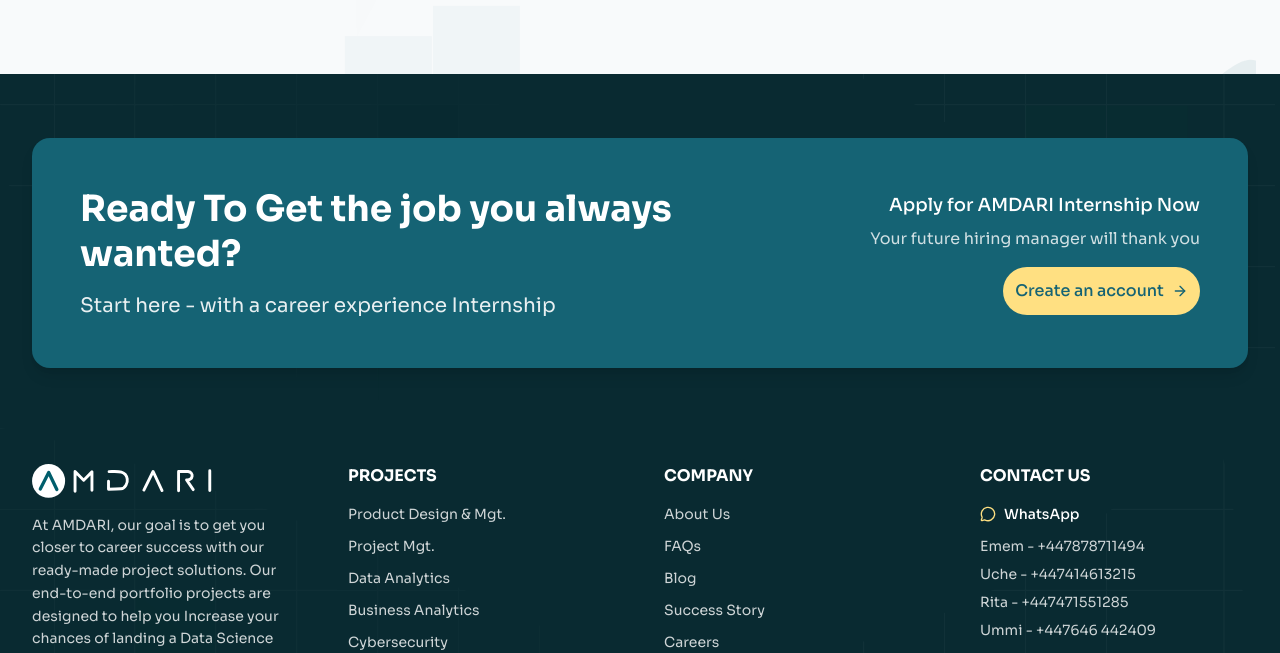
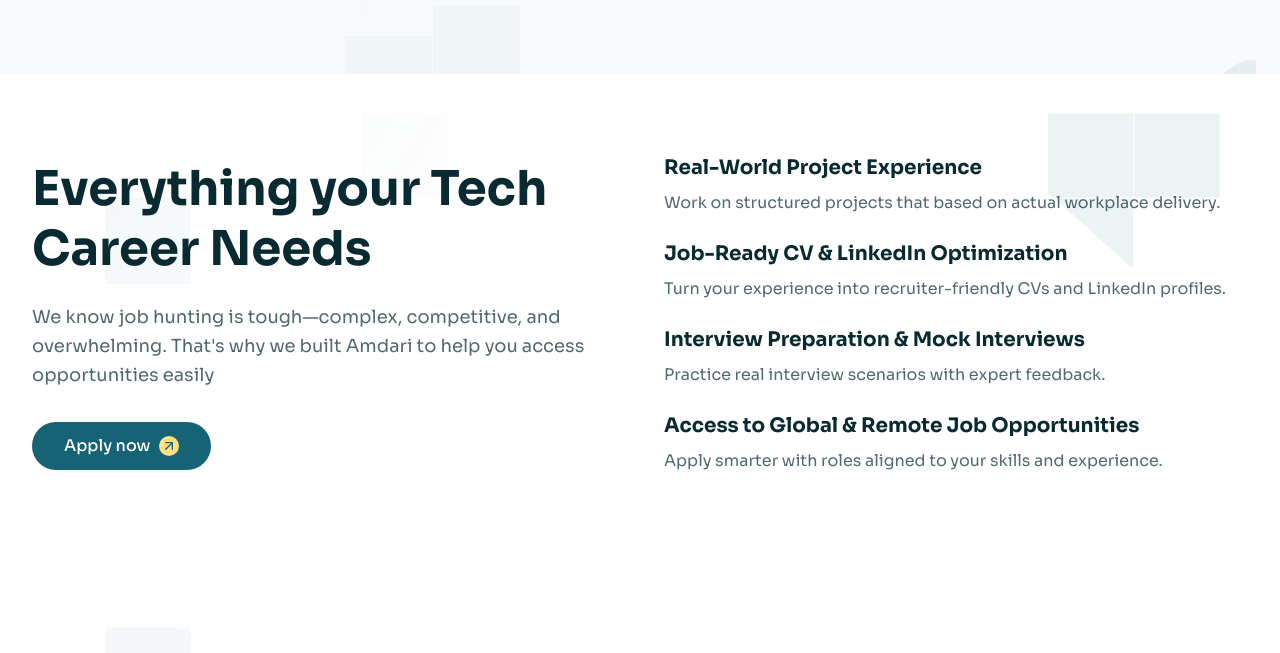
Before and after one commit to Efemena-10Alytics/amdar-ims, a Next.js app: page /internship-program in a window 1280 px wide. Shown: the part 3167-3820 px from the top of the page. Built offline with nearby package versions, Linux system fonts and the light colour scheme.

Commit message:
added the testimonial section

```diff
--- a/src/app/(landing-pages)/internship-program/page.tsx
+++ b/src/app/(landing-pages)/internship-program/page.tsx
@@ -1,6 +1,7 @@
 import InternshipHero from '@/components/_core/landing-pages/internship-program/hero'
 import Partners from '@/components/_core/landing-pages/internship-program/partners'
 import WhatWeOffer from '@/components/_core/landing-pages/internship-program/what-we-offer/index'
+import Testimonial from '@/components/_core/landing-pages/internship-program/testimonial'
 
 const InternShipProgram = () => {
   return (
@@ -8,6 +9,7 @@
       <InternshipHero />
       <WhatWeOffer/>
       <Partners/>
+      <Testimonial/>
     </div>
   )
 }
--- a/src/components/_core/landing-pages/internship-program/partners/index.tsx
+++ b/src/components/_core/landing-pages/internship-program/partners/index.tsx
@@ -10,7 +10,6 @@
 
   return (
     <div className="bg-[#F8FAFB] min-h-150 py-12 lg:py-20 relative overflow-hidden">
-      {/* Subtle background patterns */}
       {/* Ellipse Overlay */}
       <div
         className="absolute inset-0 z-1"
--- /dev/null
+++ b/src/components/_core/landing-pages/internship-program/testimonial.tsx
@@ -0,0 +1,81 @@
+import React from 'react';
+import { Button } from '@/components/ui/button';
+import { cn } from '@/lib/utils';
+import { ArrowUpRight } from 'lucide-react';
+
+const Testimonial = () => {
+  const benefits = [
+    {
+      title: 'Real-World Project Experience',
+      description: 'Work on structured projects that based on actual workplace delivery.',
+    },
+    {
+      title: 'Job-Ready CV & LinkedIn Optimization',
+      description: 'Turn your experience into recruiter-friendly CVs and LinkedIn profiles.',
+    },
+    {
+      title: 'Interview Preparation & Mock Interviews',
+      description: 'Practice real interview scenarios with expert feedback.',
+    },
+    {
+      title: 'Access to Global & Remote Job Opportunities',
+      description: 'Apply smarter with roles aligned to your skills and experience.',
+    },
+  ];
+
+  return (
+    <div className="bg-white min-h-dvh py-12 lg:py-20 relative overflow-hidden">
+       {/* Ellipse Overlay */}
+       <div
+        className="absolute inset-0 z-1"
+        style={{
+          backgroundImage: 'url(/images/svgs/testimonial-ellipse.svg)',
+          backgroundPosition: 'center',
+          backgroundRepeat: 'no-repeat',
+          backgroundSize: 'cover',
+        }}
+      />
+
+      <div className="max-w-325 mx-auto px-4 sm:px-6 lg:px-8 relative z-10">
+        <div className="grid grid-cols-1 lg:grid-cols-2 gap-8 lg:gap-12">
+          {/* Left Column - Heading and CTA */}
+          <div className="flex flex-col justify-center">
+            <h2 className="text-3xl lg:text-4xl xl:text-5xl font-bold text-[#092A31] mb-6 leading-tight">
+              Everything your Tech Career Needs
+            </h2>
+            <p className="text-[#092A31]/70 text-base lg:text-lg mb-8 leading-relaxed">
+              We know job hunting is tough—complex, competitive, and overwhelming. That's why we built Amdari to help you access opportunities easily
+            </p>
+            <Button
+              className={cn(
+                'bg-primary text-white hover:bg-[#0f4d5a] rounded-full px-8 py-6 text-base',
+                'inline-flex items-center gap-2 w-fit justify-center',
+              )}
+            >
+              Apply now
+              <div className="flex h-5 w-5 rounded-full justify-center items-center bg-amdari-yellow">
+                <ArrowUpRight className="w-3 h-3" color="#156374" />
+              </div>
+            </Button>
+          </div>
+
+          {/* Right Column - Benefits List */}
+          <div className="flex flex-col gap-6">
+            {benefits.map((benefit, index) => (
+              <div key={index} className="flex flex-col gap-2">
+                <h3 className="text-lg lg:text-xl font-bold text-[#092A31]">
+                  {benefit.title}
+                </h3>
+                <p className="text-[#092A31]/70 text-sm lg:text-base leading-relaxed">
+                  {benefit.description}
+                </p>
+              </div>
+            ))}
+          </div>
+        </div>
+      </div>
+    </div>
+  );
+};
+
+export default Testimonial;
--- a/src/components/_core/landing-pages/internship-program/what-we-offer/internship.tsx
+++ b/src/components/_core/landing-pages/internship-program/what-we-offer/internship.tsx
@@ -32,7 +32,7 @@
           </div>
           <Button
             className={cn(
-              "bg-primary text-white hover:bg-[#0f4d5a] rounded-full px-5 py-5",
+              "bg-primary text-white hover:bg-[#0f4d5a] rounded-full px-8 py-6 text-base",
               "inline-flex items-center gap-2 w-fit justify-center",
             )}
           >
@@ -46,7 +46,10 @@
         {/* Right Section - Career Cards */}
         <div className="flex-1 lg:col-span-2 grid grid-cols-1 md:grid-cols-2 gap-6">
           {careerItems.map((item, index) => (
-            <div key={index} className="bg-white p-5 rounded-2xl border border-gray-200 overflow-hidden hover:shadow-lg transition-shadow">
+            <div
+              key={index}
+              className="bg-white p-5 rounded-2xl border border-gray-200 overflow-hidden hover:shadow-lg transition-shadow"
+            >
               {/* Card Image */}
               <div className="relative w-full h-48 bg-gray-200 rounded-md">
                 <Image
--- a/src/components/_core/landing-pages/internship-program/what-we-offer/real-world-project.tsx
+++ b/src/components/_core/landing-pages/internship-program/what-we-offer/real-world-project.tsx
@@ -38,7 +38,7 @@
           </div>
           <Button
             className={cn(
-              "bg-primary text-white hover:bg-[#0f4d5a] rounded-full px-5 py-5",
+              "bg-primary text-white hover:bg-[#0f4d5a] rounded-full px-8 py-6 text-base",
               "inline-flex items-center gap-2 w-fit justify-center",
             )}
           >
@@ -52,7 +52,10 @@
         {/* Right Section - Career Cards */}
         <div className="flex-1 lg:col-span-2 grid grid-cols-1 md:grid-cols-2 gap-6">
           {careerItems.map((item, index) => (
-            <div key={index} className="bg-white p-5 rounded-2xl border border-gray-200 overflow-hidden hover:shadow-lg transition-shadow">
+            <div
+              key={index}
+              className="bg-white p-5 rounded-2xl border border-gray-200 overflow-hidden hover:shadow-lg transition-shadow"
+            >
               {/* Card Image */}
               <div className="relative w-full h-48 bg-gray-200 rounded-md">
                 <Image
--- a/src/components/_core/landing-pages/internship-program/what-we-offer/talent-loop.tsx
+++ b/src/components/_core/landing-pages/internship-program/what-we-offer/talent-loop.tsx
@@ -22,7 +22,7 @@
           </div>
           <Button
             className={cn(
-              "bg-primary text-white hover:bg-[#0f4d5a] rounded-full px-5 py-5",
+              "bg-primary text-white hover:bg-[#0f4d5a] rounded-full px-8 py-6 text-base",
               "inline-flex items-center gap-2 w-fit justify-center",
             )}
           >
```
Also changed, not shown: public/images/svgs/testimonial-ellipse.svg (added).
